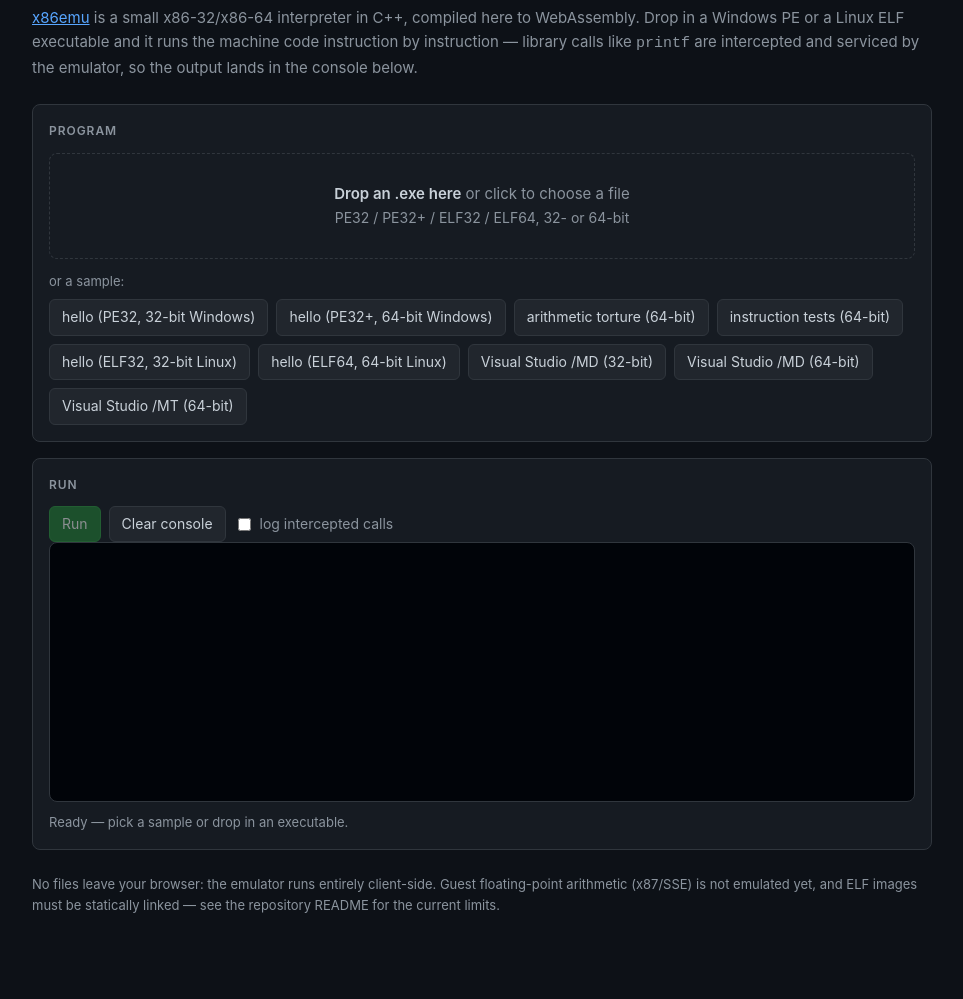
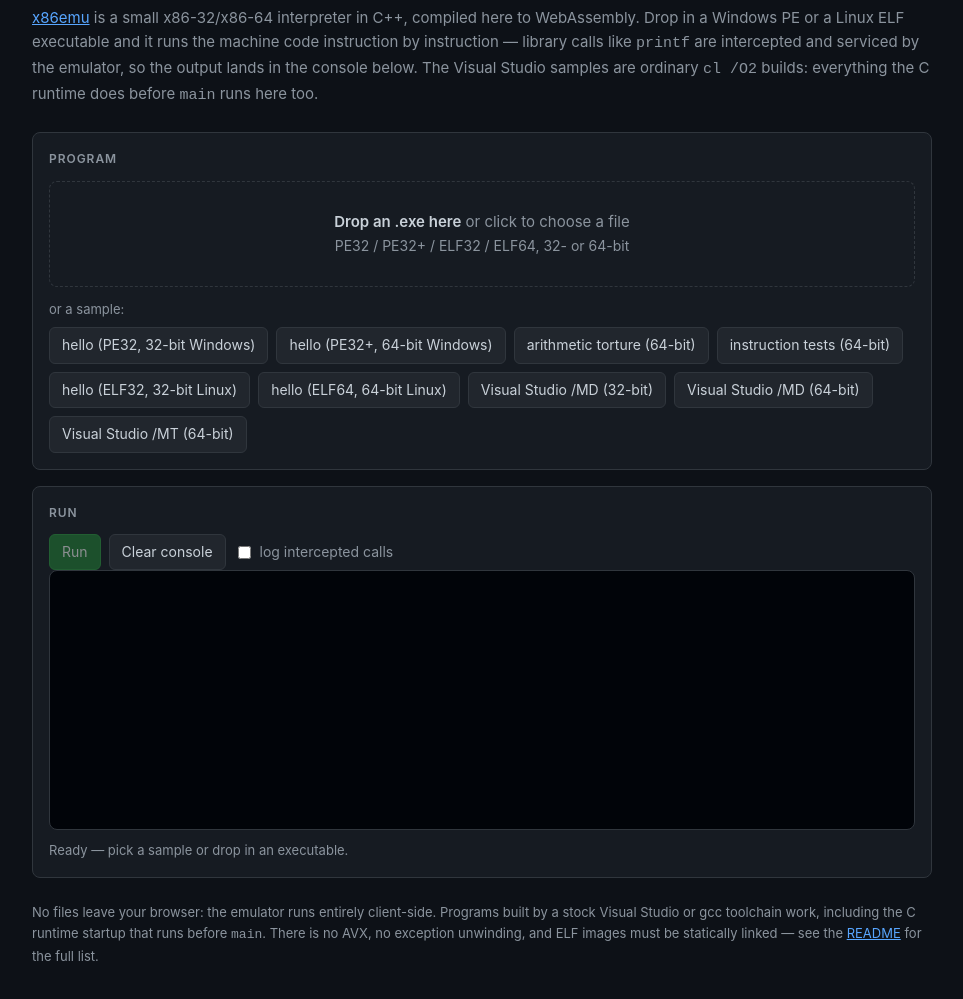
Before and after one commit to yomei-o/x86_emu_cpp, a plain HTML site: page web/index.html in a window 1280 px wide. Shown: the part 61-1060 px from the top of the page, without its empty margins (158-1121 px from the left). Before the commit the page ends 1025 px from the top, so only its background shows below. Drawn offline with Linux system fonts and the light colour scheme.

Commit message:
Update the demo page text for SSE2/x87 and MSVC support
Co-Authored-By: Claude Opus 5 (1M context) <noreply@anthropic.com>

```diff
--- a/web/index.html
+++ b/web/index.html
@@ -97,7 +97,9 @@
     interpreter in C++, compiled here to WebAssembly. Drop in a Windows PE or a Linux
     ELF executable and it runs the machine code instruction by instruction — library
     calls like <code>printf</code> are intercepted and serviced by the emulator, so the
-    output lands in the console below.
+    output lands in the console below. The Visual Studio samples are ordinary
+    <code>cl /O2</code> builds: everything the C runtime does before
+    <code>main</code> runs here too.
   </p>
 
   <div class="panel">
@@ -126,8 +128,11 @@
 
   <footer>
     No files leave your browser: the emulator runs entirely client-side.
-    Guest floating-point arithmetic (x87/SSE) is not emulated yet, and ELF images
-    must be statically linked — see the repository README for the current limits.
+    Programs built by a stock Visual Studio or gcc toolchain work, including the
+    C runtime startup that runs before <code>main</code>. There is no AVX, no
+    exception unwinding, and ELF images must be statically linked — see the
+    <a href="https://github.com/yomei-o/x86_emu_cpp#current-limits">README</a>
+    for the full list.
   </footer>
 </main>
 
```
